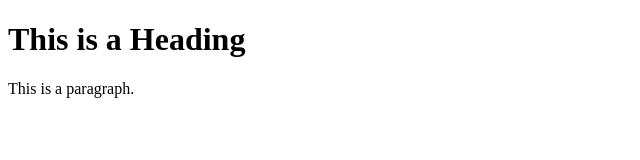
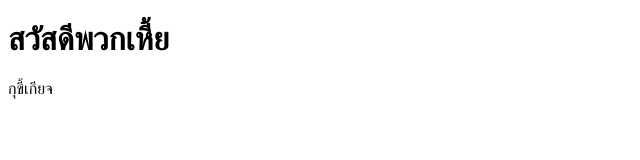
Before and after one commit to Eltaaa/calProject.github.io, a plain HTML site: page index.html in a window 1280 px wide. Shown: the whole page, without its empty margins (0-640 px from the left). Drawn offline with Linux system fonts and the light colour scheme.

Commit message:
Update index.html

```diff
--- a/index.html
+++ b/index.html
@@ -4,7 +4,7 @@
     <title>Page Title</title>
 </head>
 <body>
-  <h1>This is a Heading</h1>
-  <p>This is a paragraph.</p>
+  <h1>สวัสดีพวกเหี้ย</h1>
+  <p>กุขี้เกียจ</p>
 </body>
 </html>
```
